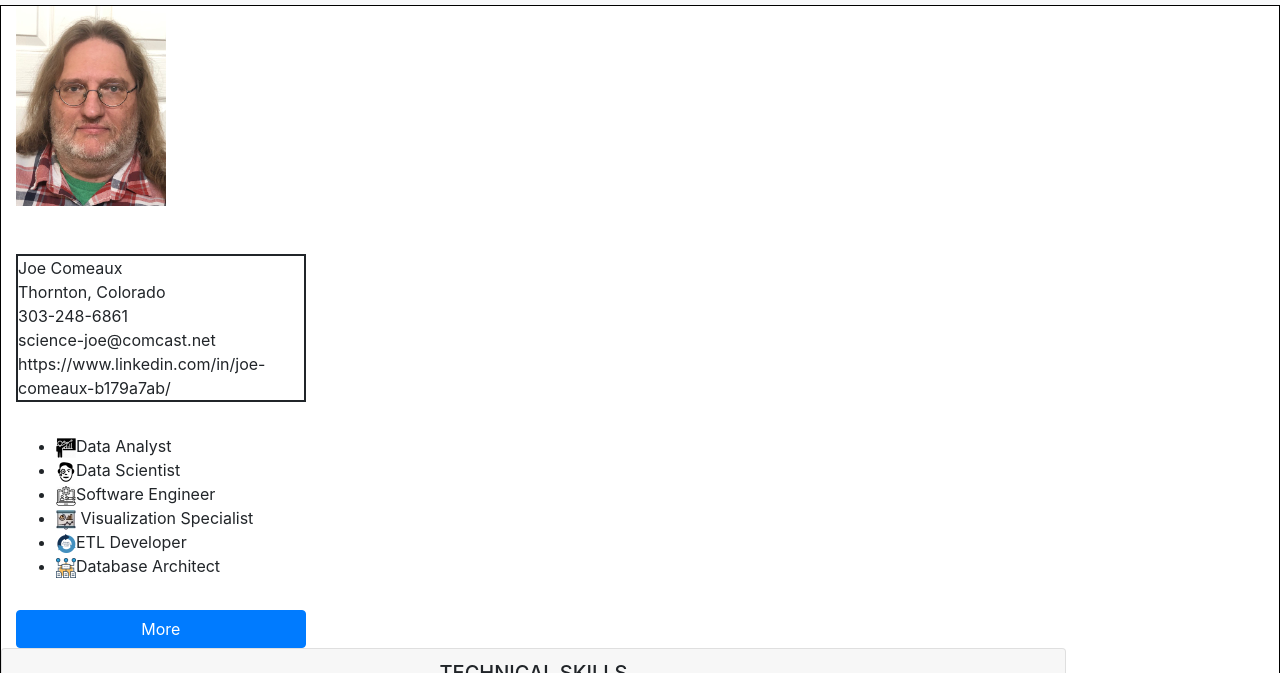
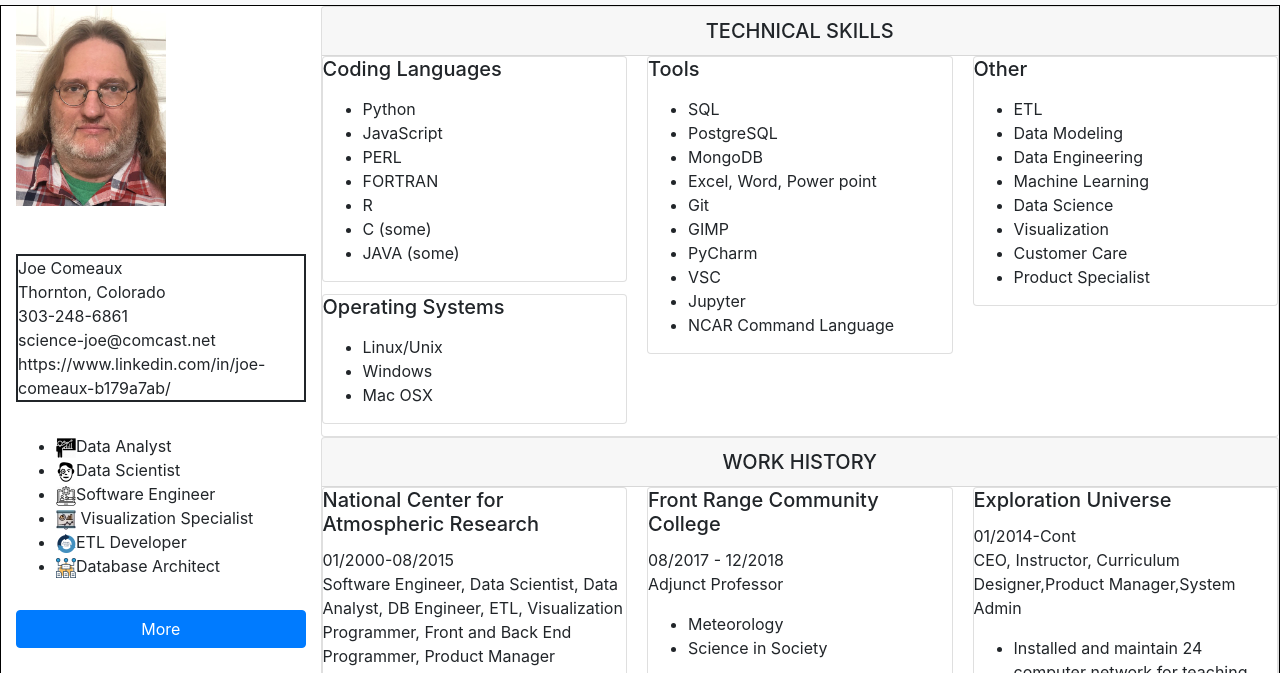
Before and after one commit to jgirlsdad/jgirlsdad.github.io, a plain HTML site: page index.html in a window 1280 px wide. Shown: the part 81-754 px from the top of the page. Drawn offline with nearby package versions, Linux system fonts and the light colour scheme.

Commit message:
Fix column widths again

```diff
--- a/index.html
+++ b/index.html
@@ -62,7 +62,7 @@
                                     </div>
                 </div>
             </div>
-            <div class="col-md-10">
+            <div class="col-md-9">
                 <div class="row">
                     <div class="card">
                         <h5 class="card-header text-center">TECHNICAL SKILLS</h5>
```
